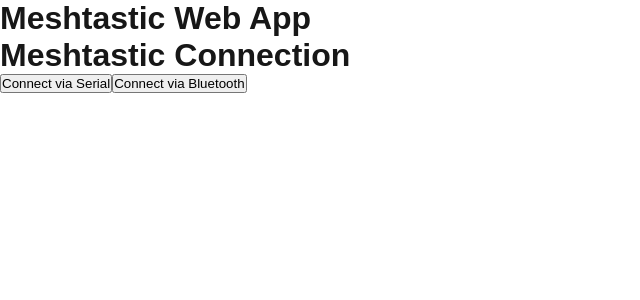
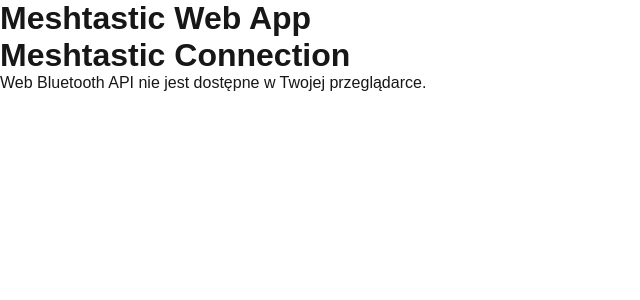
Before and after one commit to cymmGithub/meshtastic-web-app, a Next.js app: page / in a window 1280 px wide. Shown: the top 300 px of the page, without its empty margins (0-640 px from the left). Built offline with nearby package versions, Linux system fonts and the light colour scheme.

Commit message:
wywalilem meshmatic i dziala bluetooth

```diff
--- a/next.config.mjs
+++ b/next.config.mjs
@@ -1,4 +1,17 @@
 /** @type {import('next').NextConfig} */
-const nextConfig = {};
+const nextConfig = {
+  webpack: (config) => {
+    config.resolve.fallback = {
+      ...config.resolve.fallback,
+      fs: false,
+      net: false,
+      tls: false,
+    };
+    return config;
+  },
+  experimental: {
+    esmExternals: 'loose',
+  },
+};
 
 export default nextConfig;
--- a/src/app/components/MeshtasticConnect.js
+++ b/src/app/components/MeshtasticConnect.js
@@ -1,60 +1,59 @@
 'use client';
 
 import { useState, useEffect } from 'react';
-import { Client } from '@meshtastic/core';
-import { WebSerialTransport } from '@meshtastic/transport-web-serial';
-import { WebBluetoothTransport } from '@meshtastic/transport-web-bluetooth';
+import dynamic from 'next/dynamic';
 
-export default function MeshtasticConnect() {
-	const [client, setClient] = useState(null);
+const MeshtasticConnectComponent = () => {
 	const [connected, setConnected] = useState(false);
-	const [nodes, setNodes] = useState([]);
+	const [device, setDevice] = useState(null);
+	const [error, setError] = useState(null);
+	const [isBluetoothAvailable, setIsBluetoothAvailable] = useState(false);
 
-	const connectViaSerial = async () => {
-		try {
-			const transport = new WebSerialTransport();
-			await transport.open();
-
-			const client = new Client(transport);
-			await client.connect();
-			setClient(client);
-			setConnected(true);
-
-			// Listen for node updates
-			client.onNodeListChanged.subscribe((nodeList) => {
-				setNodes(Object.values(nodeList));
-			});
-		} catch (error) {
-			console.error('Failed to connect via Serial:', error);
-		}
-	};
+	useEffect(() => {
+		// Sprawdź czy Web Bluetooth API jest dostępne
+		setIsBluetoothAvailable(
+			typeof navigator !== 'undefined' && 'bluetooth' in navigator
+		);
+	}, []);
 
 	const connectViaBluetooth = async () => {
 		try {
-			const transport = new WebBluetoothTransport();
-			await transport.open();
+			const device = await navigator.bluetooth.requestDevice({
+				acceptAllDevices: true,
+			});
 
-			const client = new Client(transport);
-			await client.connect();
-			setClient(client);
+			setDevice(device);
 			setConnected(true);
+			setError(null);
 
-			// Listen for node updates
-			client.onNodeListChanged.subscribe((nodeList) => {
-				setNodes(Object.values(nodeList));
+			device.addEventListener('gattserverdisconnected', () => {
+				setConnected(false);
+				setDevice(null);
 			});
 		} catch (error) {
 			console.error('Failed to connect via Bluetooth:', error);
+			setError(error.message);
 		}
 	};
 
 	useEffect(() => {
 		return () => {
-			if (client) {
-				client.disconnect();
+			if (device) {
+				device.gatt?.disconnect();
 			}
 		};
-	}, [client]);
+	}, [device]);
+
+	if (!isBluetoothAvailable) {
+		return (
+			<div className='container mx-auto p-4'>
+				<h1 className='text-2xl font-bold mb-4'>Meshtastic Connection</h1>
+				<p className='text-red-500'>
+					Web Bluetooth API nie jest dostępne w Twojej przeglądarce.
+				</p>
+			</div>
+		);
+	}
 
 	return (
 		<div className='container mx-auto p-4'>
@@ -63,37 +62,27 @@
 			{!connected ? (
 				<div className='space-x-4'>
 					<button
-						onClick={connectViaSerial}
-						className='bg-blue-500 hover:bg-blue-700 text-white font-bold py-2 px-4 rounded'
-					>
-						Connect via Serial
-					</button>
-					<button
 						onClick={connectViaBluetooth}
 						className='bg-green-500 hover:bg-green-700 text-white font-bold py-2 px-4 rounded'
 					>
 						Connect via Bluetooth
 					</button>
+					{error && (
+						<p className='text-red-500 mt-2'>{error}</p>
+					)}
 				</div>
 			) : (
 				<div>
 					<p className='text-green-600 font-semibold'>
-						Connected to Meshtastic device!
+						Connected to device: {device?.name || 'Unknown'}
 					</p>
-					<h2 className='text-xl font-bold mt-4 mb-2'>Nodes:</h2>
-					<ul className='list-disc pl-5'>
-						{nodes.length > 0 ? (
-							nodes.map((node) => (
-								<li key={node.num} className='mb-1'>
-									{node.user?.longName || 'Unknown'} ({node.num})
-								</li>
-							))
-						) : (
-							<li>No nodes found yet</li>
-						)}
-					</ul>
 				</div>
 			)}
 		</div>
 	);
-}
+};
+
+// Eksportuj komponent z dynamicznym ładowaniem
+export default dynamic(() => Promise.resolve(MeshtasticConnectComponent), {
+	ssr: false
+});
--- a/src/app/layout.js
+++ b/src/app/layout.js
@@ -4,22 +4,24 @@
 const geistSans = Geist({
   variable: "--font-geist-sans",
   subsets: ["latin"],
+  display: 'swap',
 });
 
 const geistMono = Geist_Mono({
   variable: "--font-geist-mono",
   subsets: ["latin"],
+  display: 'swap',
 });
 
 export const metadata = {
-  title: "Create Next App",
-  description: "Generated by create next app",
+  title: "Meshtastic Web App",
+  description: "Web application for Meshtastic devices",
 };
 
 export default function RootLayout({ children }) {
   return (
-    <html lang="en">
-      <body className={`${geistSans.variable} ${geistMono.variable}`}>
+    <html lang="en" suppressHydrationWarning>
+      <body className={`${geistSans.variable} ${geistMono.variable}`} suppressHydrationWarning>
         {children}
       </body>
     </html>
```
Also changed, not shown: 1 other file (tests, documents, lock files or other folders).
